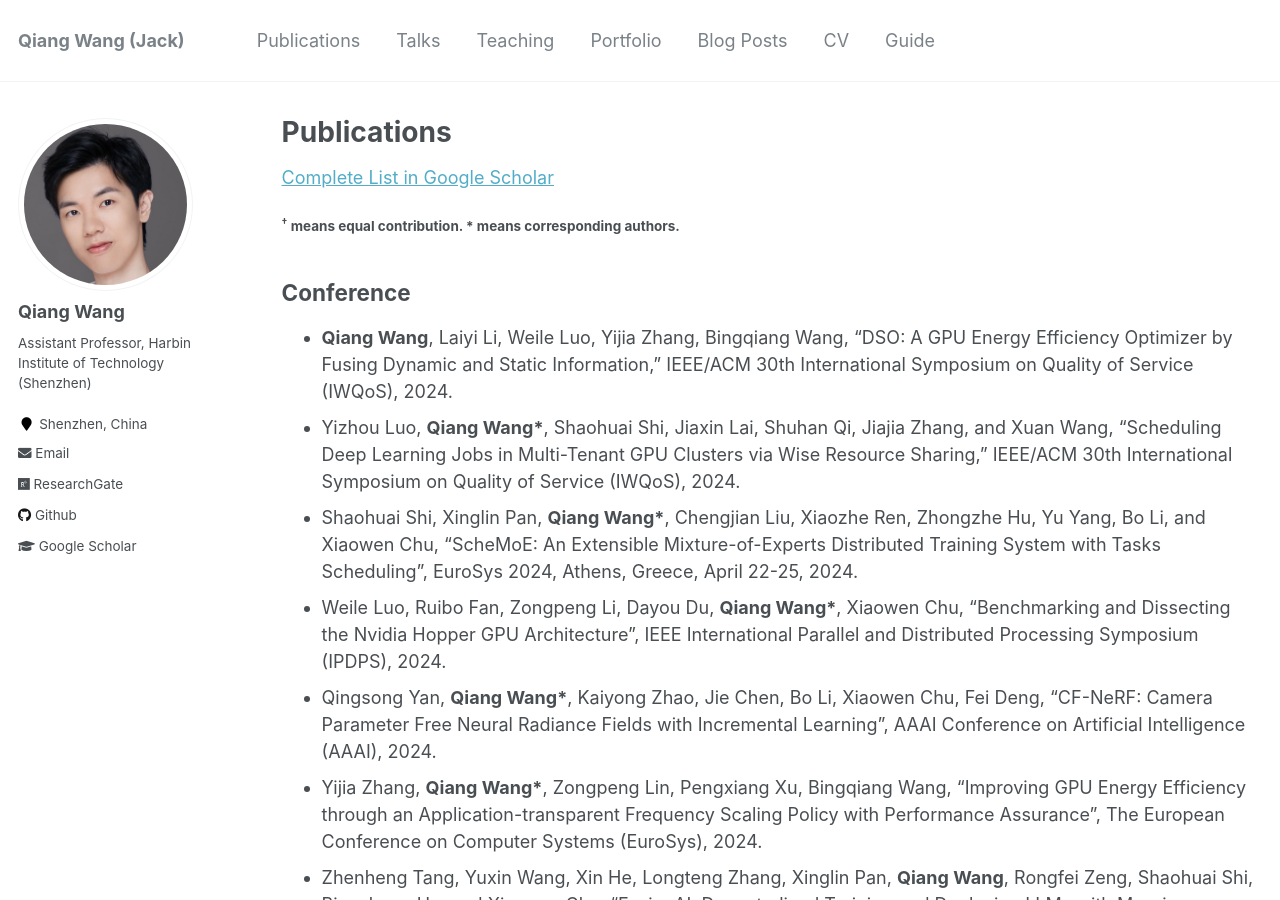
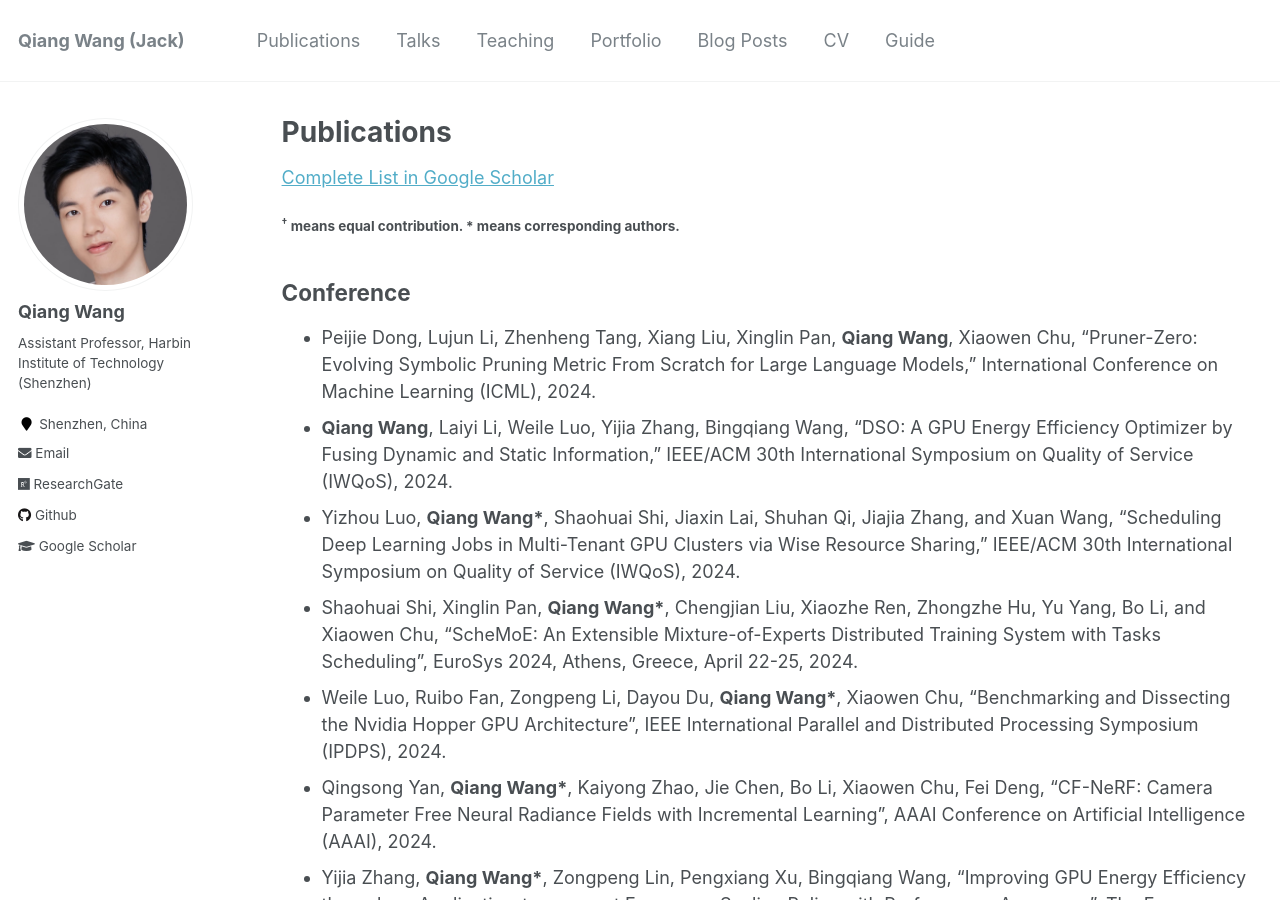
Before and after one commit to blackjack2015/blackjack2015.github.io, a Jekyll site: the page built from _pages/publications.md, in a window 1280 px wide and 900 px high. Built offline with Jekyll 4.4.1, drawn with Linux system fonts in a browser that asks for light colours.

Commit message:
Update publications.md

```diff
--- a/_pages/publications.md
+++ b/_pages/publications.md
@@ -20,6 +20,7 @@ author_profile: true
 #### <sup>&dagger;</sup> means equal contribution. \* means corresponding authors.
 
 ## Conference
++ Peijie Dong, Lujun Li, Zhenheng Tang, Xiang Liu, Xinglin Pan, **Qiang Wang**, Xiaowen Chu, "Pruner-Zero: Evolving Symbolic Pruning Metric From Scratch for Large Language Models," International Conference on Machine Learning (ICML), 2024.
 + **Qiang Wang**, Laiyi Li, Weile Luo, Yijia Zhang, Bingqiang Wang, "DSO: A GPU Energy Efficiency Optimizer by Fusing Dynamic and Static Information," IEEE/ACM 30th International Symposium on Quality of Service (IWQoS), 2024.
 + Yizhou Luo, **Qiang Wang\***, Shaohuai Shi, Jiaxin Lai, Shuhan Qi, Jiajia Zhang, and Xuan Wang, "Scheduling Deep Learning Jobs in Multi-Tenant GPU Clusters via Wise Resource Sharing," IEEE/ACM 30th International Symposium on Quality of Service (IWQoS), 2024.
 + Shaohuai Shi, Xinglin Pan, **Qiang Wang\***, Chengjian Liu, Xiaozhe Ren, Zhongzhe Hu, Yu Yang, Bo Li, and Xiaowen Chu, "ScheMoE: An Extensible Mixture-of-Experts Distributed Training System with Tasks Scheduling", EuroSys 2024, Athens, Greece, April 22-25, 2024.
```
